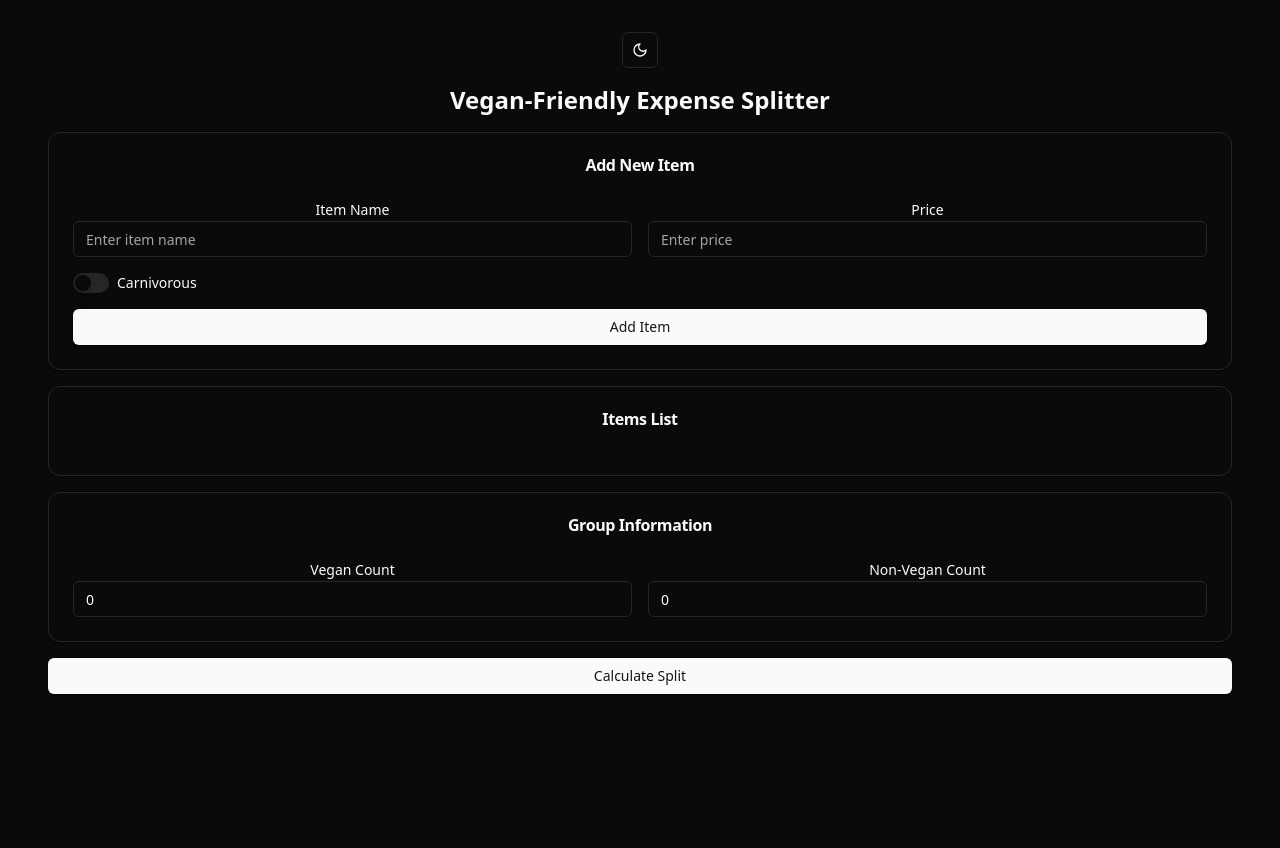
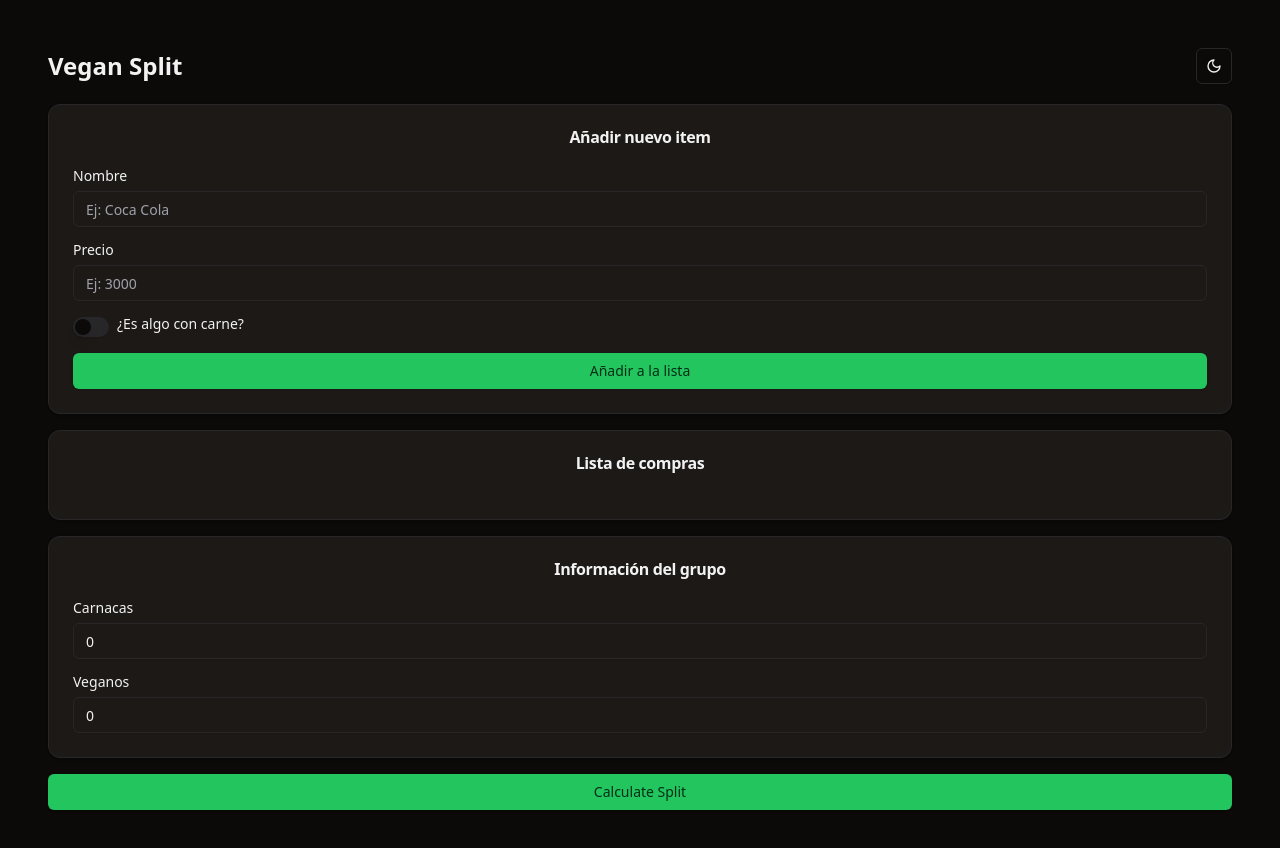
Before and after one commit to NicoPicotto/haikus-frontend, a React (Vite) app: page / in a window 1280 px wide. Shown: the top 848 px of the page. Before the commit the page ends 800 px from the top, so only its background shows below. Built offline with nearby package versions, Linux system fonts and the light colour scheme.

Commit message:
typo fixes

```diff
--- a/package.json
+++ b/package.json
@@ -11,7 +11,9 @@
    },
    "dependencies": {
       "@radix-ui/react-dropdown-menu": "^2.1.2",
+      "@radix-ui/react-label": "^2.1.0",
       "@radix-ui/react-slot": "^1.1.0",
+      "@radix-ui/react-switch": "^1.1.1",
       "class-variance-authority": "^0.7.1",
       "clsx": "^2.1.1",
       "lucide-react": "^0.462.0",
--- a/src/App.tsx
+++ b/src/App.tsx
@@ -58,21 +58,21 @@ function App() {
 
    return (
       <ThemeProvider defaultTheme='dark' storageKey='vite-ui-theme'>
-         <ModeToggle />
          <div className='container mx-auto p-4'>
-            <h1 className='text-2xl font-bold mb-4'>
-               Vegan-Friendly Expense Splitter
-            </h1>
+            <div className='flex items-center justify-between mb-5'>
+               <h1 className='text-2xl font-bold'>Vegan Split</h1>
+               <ModeToggle />
+            </div>
 
             <Card className='mb-4'>
                <CardHeader>
-                  <CardTitle>Add New Item</CardTitle>
+                  <CardTitle>Añadir nuevo item</CardTitle>
                </CardHeader>
                <CardContent>
-                  <div className='grid gap-4'>
-                     <div className='grid grid-cols-2 gap-4'>
-                        <div>
-                           <Label htmlFor='item-name'>Item Name</Label>
+                  <div className='flex flex-col space-y-4'>
+                     <div className='flex flex-col space-y-4'>
+                        <div className='flex flex-col space-y-2'>
+                           <Label htmlFor='item-name'>Nombre</Label>
                            <Input
                               id='item-name'
                               value={newItem.name}
@@ -82,11 +82,11 @@ function App() {
                                     name: e.target.value,
                                  })
                               }
-                              placeholder='Enter item name'
+                              placeholder='Ej: Coca Cola'
                            />
                         </div>
-                        <div>
-                           <Label htmlFor='item-price'>Price</Label>
+                        <div className='flex flex-col space-y-2'>
+                           <Label htmlFor='item-price'>Precio</Label>
                            <Input
                               id='item-price'
                               type='number'
@@ -97,7 +97,7 @@ function App() {
                                     price: e.target.value,
                                  })
                               }
-                              placeholder='Enter price'
+                              placeholder='Ej: 3000'
                            />
                         </div>
                      </div>
@@ -105,20 +105,20 @@ function App() {
                         <Switch
                            id='carnivorous'
                            checked={newItem.isCarnivorous}
-                           onCheckedChange={(checked) =>
+                           onCheckedChange={(checked: boolean) =>
                               setNewItem({ ...newItem, isCarnivorous: checked })
                            }
                         />
-                        <Label htmlFor='carnivorous'>Carnivorous</Label>
+                        <Label htmlFor='carnivorous'>¿Es algo con carne?</Label>
                      </div>
-                     <Button onClick={addItem}>Add Item</Button>
+                     <Button onClick={addItem}>Añadir a la lista</Button>
                   </div>
                </CardContent>
             </Card>
 
             <Card className='mb-4'>
                <CardHeader>
-                  <CardTitle>Items List</CardTitle>
+                  <CardTitle>Lista de compras</CardTitle>
                </CardHeader>
                <CardContent>
                   <ul className='space-y-2'>
@@ -127,11 +127,12 @@ function App() {
                            key={item.id}
                            className='flex justify-between items-center'
                         >
-                           <span>{item.name}</span>
                            <span>
-                              ${item.price.toFixed(2)}{" "}
-                              {item.isCarnivorous ? "(Carnivorous)" : ""}
+                              {item.name}
+                              {"  "}
+                              {item.isCarnivorous ? "🍖" : ""}
                            </span>
+                           <span>${item.price.toFixed(2)} </span>
                         </li>
                      ))}
                   </ul>
@@ -140,30 +141,30 @@ function App() {
 
             <Card className='mb-4'>
                <CardHeader>
-                  <CardTitle>Group Information</CardTitle>
+                  <CardTitle>Información del grupo</CardTitle>
                </CardHeader>
                <CardContent>
-                  <div className='grid grid-cols-2 gap-4'>
-                     <div>
-                        <Label htmlFor='vegan-count'>Vegan Count</Label>
+                  <div className='flex flex-col space-y-4'>
+                     <div className='flex flex-col space-y-2'>
+                        <Label htmlFor='non-vegan-count'>Carnacas</Label>
+                        <Input
+                           id='non-vegan-count'
+                           type='number'
+                           value={nonVeganCount}
+                           onChange={(e) =>
+                              setNonVeganCount(parseInt(e.target.value) || 0)
+                           }
+                           min='0'
+                        />
+                     </div>
+                     <div className='flex flex-col space-y-2'>
+                        <Label htmlFor='vegan-count'>Veganos</Label>
                         <Input
                            id='vegan-count'
                            type='number'
                            value={veganCount}
                            onChange={(e) =>
                               setVeganCount(parseInt(e.target.value) || 0)
-                           }
-                           min='0'
-                        />
-                     </div>
-                     <div>
-                        <Label htmlFor='non-vegan-count'>Non-Vegan Count</Label>
-                        <Input
-                           id='non-vegan-count'
-                           type='number'
-                           value={nonVeganCount}
-                           onChange={(e) =>
-                              setNonVeganCount(parseInt(e.target.value) || 0)
                            }
                            min='0'
                         />
--- a/src/components/ui/label.tsx
+++ b/src/components/ui/label.tsx
@@ -1,12 +1,12 @@
-import * as React from "react"
-import * as LabelPrimitive from "@radix-ui/react-label"
-import { cva, type VariantProps } from "class-variance-authority"
+import * as React from "react";
+import * as LabelPrimitive from "@radix-ui/react-label";
+import { cva, type VariantProps } from "class-variance-authority";
 
-import { cn } from "@/lib/utils"
+import { cn } from "@/lib/utils";
 
 const labelVariants = cva(
-  "text-sm font-medium leading-none peer-disabled:cursor-not-allowed peer-disabled:opacity-70"
-)
+   "text-sm font-medium leading-none peer-disabled:cursor-not-allowed peer-disabled:opacity-70 self-start"
+);
 
 const Label = React.forwardRef<
    React.ElementRef<typeof LabelPrimitive.Root>,
@@ -18,7 +18,7 @@ const Label = React.forwardRef<
       className={cn(labelVariants(), className)}
       {...props}
    />
-))
-Label.displayName = LabelPrimitive.Root.displayName
+));
+Label.displayName = LabelPrimitive.Root.displayName;
 
-export { Label }
+export { Label };
--- a/src/index.css
+++ b/src/index.css
@@ -1,61 +1,64 @@
 @tailwind base;
 @tailwind components;
 @tailwind utilities;
+
 @layer base {
    :root {
       --background: 0 0% 100%;
-    --foreground: 0 0% 3.9%;
+      --foreground: 240 10% 3.9%;
       --card: 0 0% 100%;
-    --card-foreground: 0 0% 3.9%;
+      --card-foreground: 240 10% 3.9%;
       --popover: 0 0% 100%;
-    --popover-foreground: 0 0% 3.9%;
-    --primary: 0 0% 9%;
-    --primary-foreground: 0 0% 98%;
-    --secondary: 0 0% 96.1%;
-    --secondary-foreground: 0 0% 9%;
-    --muted: 0 0% 96.1%;
-    --muted-foreground: 0 0% 45.1%;
-    --accent: 0 0% 96.1%;
-    --accent-foreground: 0 0% 9%;
+      --popover-foreground: 240 10% 3.9%;
+      --primary: 142.1 76.2% 36.3%;
+      --primary-foreground: 355.7 100% 97.3%;
+      --secondary: 240 4.8% 95.9%;
+      --secondary-foreground: 240 5.9% 10%;
+      --muted: 240 4.8% 95.9%;
+      --muted-foreground: 240 3.8% 46.1%;
+      --accent: 240 4.8% 95.9%;
+      --accent-foreground: 240 5.9% 10%;
       --destructive: 0 84.2% 60.2%;
       --destructive-foreground: 0 0% 98%;
-    --border: 0 0% 89.8%;
-    --input: 0 0% 89.8%;
-    --ring: 0 0% 3.9%;
+      --border: 240 5.9% 90%;
+      --input: 240 5.9% 90%;
+      --ring: 142.1 76.2% 36.3%;
+      --radius: 0.5rem;
       --chart-1: 12 76% 61%;
       --chart-2: 173 58% 39%;
       --chart-3: 197 37% 24%;
       --chart-4: 43 74% 66%;
       --chart-5: 27 87% 67%;
-    --radius: 0.5rem
    }
+
    .dark {
-    --background: 0 0% 3.9%;
-    --foreground: 0 0% 98%;
-    --card: 0 0% 3.9%;
-    --card-foreground: 0 0% 98%;
-    --popover: 0 0% 3.9%;
-    --popover-foreground: 0 0% 98%;
-    --primary: 0 0% 98%;
-    --primary-foreground: 0 0% 9%;
-    --secondary: 0 0% 14.9%;
+      --background: 20 14.3% 4.1%;
+      --foreground: 0 0% 95%;
+      --card: 24 9.8% 10%;
+      --card-foreground: 0 0% 95%;
+      --popover: 0 0% 9%;
+      --popover-foreground: 0 0% 95%;
+      --primary: 142.1 70.6% 45.3%;
+      --primary-foreground: 144.9 80.4% 10%;
+      --secondary: 240 3.7% 15.9%;
       --secondary-foreground: 0 0% 98%;
-    --muted: 0 0% 14.9%;
-    --muted-foreground: 0 0% 63.9%;
-    --accent: 0 0% 14.9%;
+      --muted: 0 0% 15%;
+      --muted-foreground: 240 5% 64.9%;
+      --accent: 12 6.5% 15.1%;
       --accent-foreground: 0 0% 98%;
       --destructive: 0 62.8% 30.6%;
-    --destructive-foreground: 0 0% 98%;
-    --border: 0 0% 14.9%;
-    --input: 0 0% 14.9%;
-    --ring: 0 0% 83.1%;
+      --destructive-foreground: 0 85.7% 97.3%;
+      --border: 240 3.7% 15.9%;
+      --input: 240 3.7% 15.9%;
+      --ring: 142.4 71.8% 29.2%;
       --chart-1: 220 70% 50%;
       --chart-2: 160 60% 45%;
       --chart-3: 30 80% 55%;
       --chart-4: 280 65% 60%;
-    --chart-5: 340 75% 55%
+      --chart-5: 340 75% 55%;
    }
 }
+
 @layer base {
    * {
       @apply border-border;
```
Also changed, not shown: components.json, 1 other file (tests, documents, lock files or other folders). Lines whose indentation alone changed are shown as unchanged.
